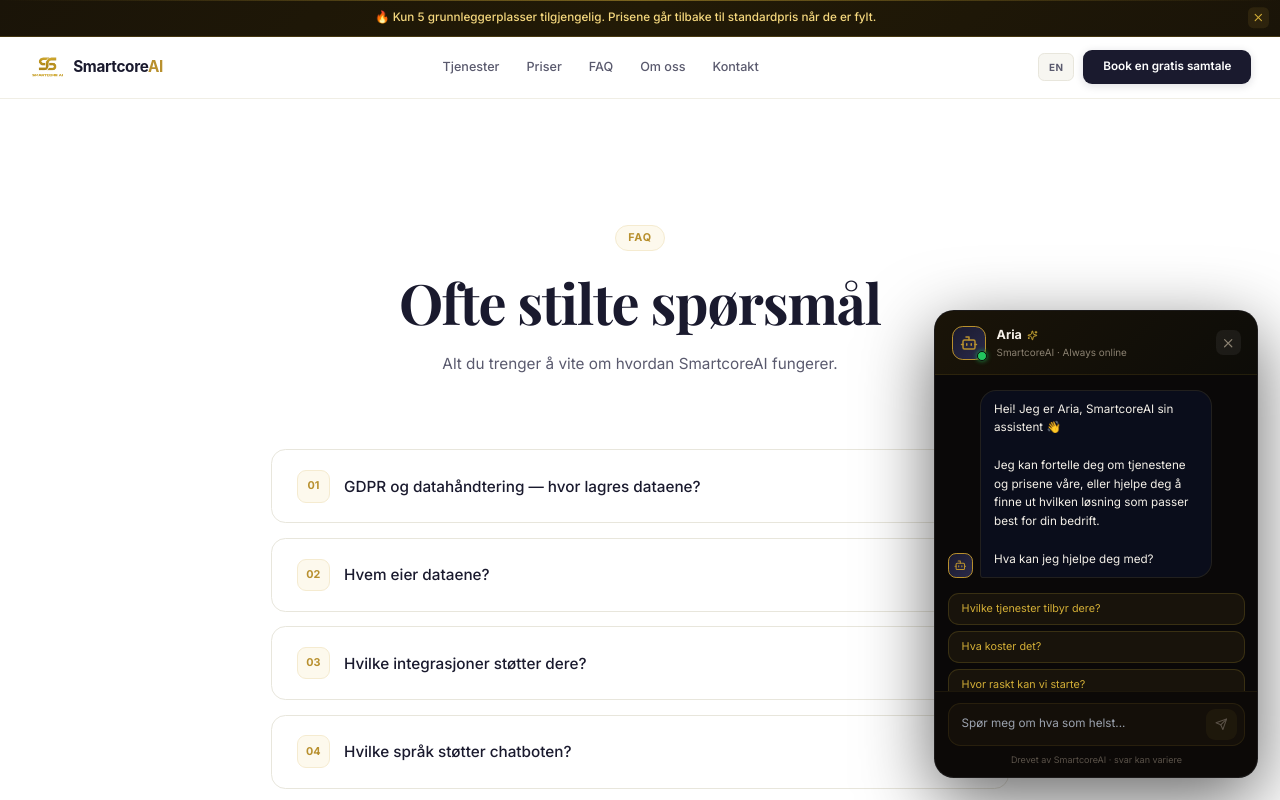
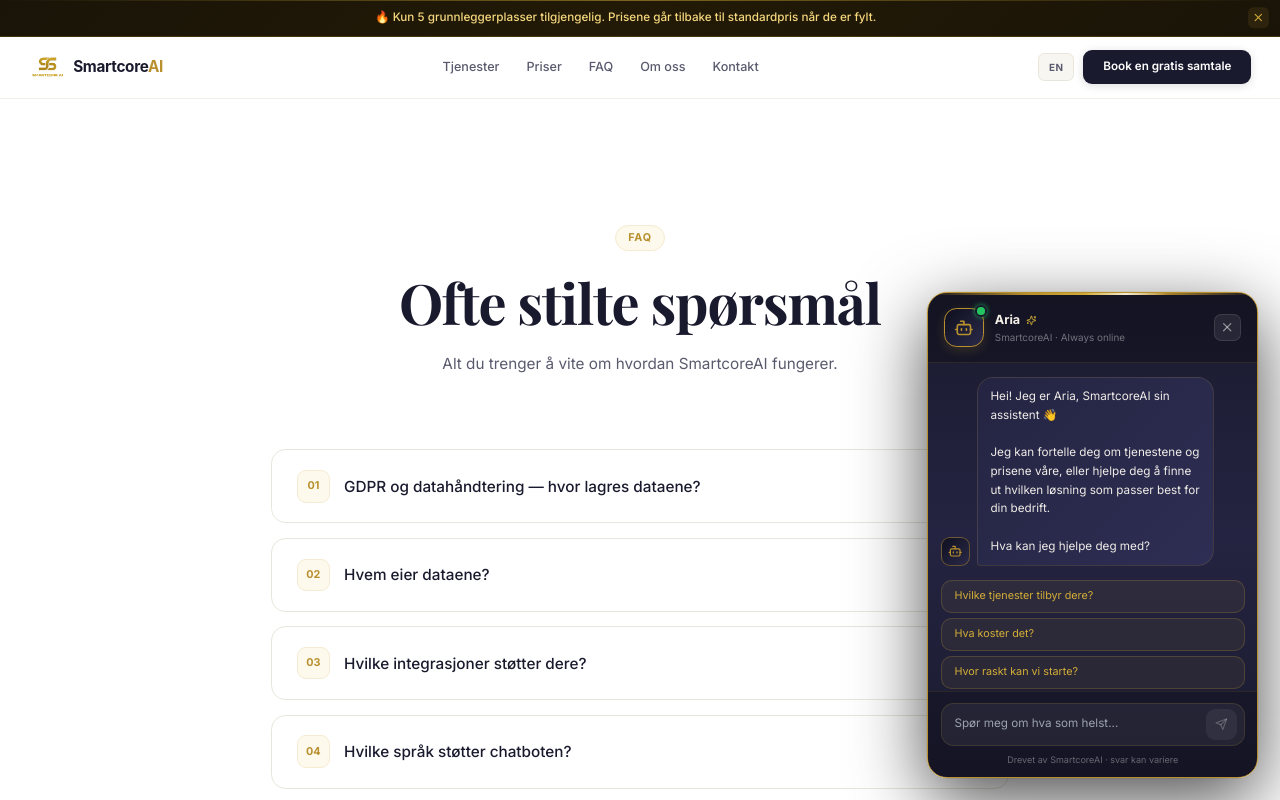
Before and after one commit to Smartcoreai/Smartcoreaimain, a Next.js app: page /faq in a window 1280 px wide. Both pictures are taken after a click on the button 1233 px from the left and 753 px from the top of the page. Shown: the top 800 px of the page. Built offline with nearby package versions, Linux system fonts and the light colour scheme; a web font is replaced by a local one.

Commit message:
redesign: Aria chatbot - blue navy theme with gold accents, outside green dot
Co-Authored-By: Claude Sonnet 4.6 <noreply@anthropic.com>

```diff
--- a/components/ChatWidget.tsx
+++ b/components/ChatWidget.tsx
@@ -77,31 +77,44 @@ export default function ChatWidget() {
         className="aria-chat-btn"
         style={{
           position: "fixed", bottom: 24, right: 24, zIndex: 9998,
-          width: 56, height: 56,
-          background: "linear-gradient(90deg, #1a1a2e 0%, #2a2a4a 50%, #1a1a2e 100%)",
+          width: 68, height: 68,
+          background: "linear-gradient(135deg, #1a1a2e 0%, #2a2a4a 50%, #1a1a2e 100%)",
           border: "1.5px solid #b8902e", borderRadius: "50%", cursor: "pointer",
           display: "flex", alignItems: "center", justifyContent: "center",
-          boxShadow: "0 8px 24px rgba(184,144,46,0.25), 0 0 0 1px rgba(184,144,46,0.3)",
+          boxShadow: "0 8px 28px rgba(184,144,46,0.30), 0 0 0 1px rgba(184,144,46,0.25)",
           transition: "transform 0.3s, box-shadow 0.3s, opacity 0.3s",
           transform: open ? "scale(0) rotate(90deg)" : "scale(1) rotate(0deg)",
           opacity: open ? 0 : 1,
           pointerEvents: open ? "none" : "auto",
-          overflow: "hidden",
+          overflow: "visible",
+          padding: 0,
         }}
       >
-        <MessageCircle size={24} color="#D4AF37" />
+        {/* Inner wrapper for shimmer (overflow: hidden scoped here) */}
         <div style={{
-          position: "absolute", top: 0, right: 0,
-          width: 14, height: 14, background: "#22c55e", borderRadius: "50%",
-          border: "2.5px solid #1a1a2e",
-          boxShadow: "0 0 0 0 rgba(34,197,94,0.6)",
+          position: "absolute", inset: 0, borderRadius: "50%",
+          overflow: "hidden", pointerEvents: "none",
+        }}>
+          <div className="aria-btn-shimmer" />
+        </div>
+
+        <MessageCircle size={28} color="#D4AF37" style={{ position: "relative", zIndex: 2 }} />
+
+        {/* Green online dot — outside the overflow:hidden wrapper */}
+        <div style={{
+          position: "absolute", top: -2, right: -2,
+          width: 16, height: 16, background: "#22c55e", borderRadius: "50%",
+          border: "2.5px solid #f7f6f1",
+          zIndex: 10,
           animation: "dot-pulse 2.5s ease-in-out infinite",
         }} />
+
         {pulseCount > 0 && (
           <div style={{
             position: "absolute", inset: -8, borderRadius: "50%",
             border: "2px solid rgba(212,175,55,0.5)",
             animation: "pulseRing 1.5s ease-out 3",
+            zIndex: 1,
           }} />
         )}
       </button>
@@ -109,37 +122,65 @@ export default function ChatWidget() {
       {/* Chat window */}
       <div className="chat-window" style={{
         position: "fixed", bottom: 24, right: 24, zIndex: 9999,
-        width: 360, display: "flex", flexDirection: "column",
-        background: "#0a0808", border: "1px solid rgba(255,255,255,0.08)",
-        borderRadius: 22, boxShadow: "0 24px 80px rgba(0,0,0,0.6)",
-        overflow: "hidden", height: 520,
+        width: 368, display: "flex", flexDirection: "column",
+        background: "linear-gradient(180deg, #1a1a2e 0%, #242442 50%, #1a1a2e 100%)",
+        border: "1.5px solid #b8902e",
+        borderRadius: 22,
+        boxShadow: "0 24px 80px rgba(0,0,0,0.7), 0 0 0 1px rgba(184,144,46,0.1)",
+        overflow: "hidden", height: 540,
         transition: "all 0.4s cubic-bezier(0.16, 1, 0.3, 1)",
         transform: open ? "scale(1) translateY(0)" : "scale(0.85) translateY(20px)",
         opacity: open ? 1 : 0,
         pointerEvents: open ? "auto" : "none",
         transformOrigin: "bottom right",
       }}>
+        {/* Shimmer stripe at top of widget */}
+        <div className="aria-widget-shimmer-stripe" />
+
         {/* Header */}
         <div style={{
           padding: "16px 18px", display: "flex", alignItems: "center", justifyContent: "space-between",
-          background: "linear-gradient(135deg, #1a1408, #0d0c08)",
-          borderBottom: "1px solid rgba(212,175,55,0.10)",
+          background: "rgba(0,0,0,0.25)",
+          borderBottom: "1px solid rgba(184,144,46,0.15)",
         }}>
           <div style={{ display: "flex", alignItems: "center", gap: 12 }}>
             <div style={{ position: "relative" }}>
-              <div style={{ width: 38, height: 38, borderRadius: 12, background: "linear-gradient(135deg, #1a1a2e, #2a2a4a)", border: "1.5px solid #b8902e", display: "flex", alignItems: "center", justifyContent: "center" }}>
-                <Bot size={20} color="#b8902e" />
+              {/* Header avatar */}
+              <div style={{
+                width: 44, height: 44, borderRadius: 14,
+                background: "linear-gradient(135deg, #0f0f1f, #2a2a4a)",
+                border: "1.5px solid #b8902e",
+                display: "flex", alignItems: "center", justifyContent: "center",
+                boxShadow: "0 4px 12px rgba(184,144,46,0.2)",
+              }}>
+                <Bot size={22} color="#b8902e" />
               </div>
-              <div style={{ position: "absolute", bottom: -1, right: -1, width: 11, height: 11, background: "#22c55e", borderRadius: "50%", border: "2px solid #0a0808", boxShadow: "0 0 6px rgba(34,197,94,0.8)" }} />
+              {/* Green dot outside avatar */}
+              <div style={{
+                position: "absolute", top: -3, right: -3,
+                width: 13, height: 13, background: "#22c55e", borderRadius: "50%",
+                border: "2.5px solid #1a1a2e",
+                boxShadow: "0 0 6px rgba(34,197,94,0.8)",
+              }} />
             </div>
             <div>
               <div style={{ fontSize: 14, fontWeight: 700, color: "#F5F0E8", display: "flex", alignItems: "center", gap: 6 }}>
                 Aria <Sparkles size={12} color="#D4AF37" />
               </div>
-              <div style={{ fontSize: 11, color: "#8A8070" }}>SmartcoreAI · Always online</div>
+              <div style={{ fontSize: 11, color: "rgba(255,255,255,0.40)" }}>SmartcoreAI · Always online</div>
             </div>
           </div>
-          <button onClick={() => setOpen(false)} style={{ background: "rgba(255,255,255,0.06)", border: "none", borderRadius: 8, padding: "6px", color: "#8A8070", cursor: "pointer", display: "flex", alignItems: "center", justifyContent: "center" }}>
+          <button
+            onClick={() => setOpen(false)}
+            style={{
+              background: "rgba(255,255,255,0.08)", border: "1px solid rgba(255,255,255,0.10)",
+              borderRadius: 8, padding: "6px", color: "rgba(255,255,255,0.50)",
+              cursor: "pointer", display: "flex", alignItems: "center", justifyContent: "center",
+              transition: "background 0.2s",
+            }}
+            onMouseEnter={e => { (e.currentTarget as HTMLElement).style.background = "rgba(255,255,255,0.14)"; }}
+            onMouseLeave={e => { (e.currentTarget as HTMLElement).style.background = "rgba(255,255,255,0.08)"; }}
+          >
             <X size={16} />
           </button>
         </div>
@@ -149,16 +190,24 @@ export default function ChatWidget() {
           {messages.map((m, i) => (
             <div key={i} style={{ display: "flex", justifyContent: m.role === "user" ? "flex-end" : "flex-start", gap: 8, alignItems: "flex-end" }}>
               {m.role === "assistant" && (
-                <div style={{ width: 28, height: 28, borderRadius: 9, background: "linear-gradient(135deg, #1a1a2e, #2a2a4a)", border: "1.5px solid #b8902e", display: "flex", alignItems: "center", justifyContent: "center", flexShrink: 0 }}>
-                  <Bot size={14} color="#b8902e" />
+                <div style={{
+                  width: 32, height: 32, borderRadius: 10,
+                  background: "linear-gradient(135deg, #0f0f1f, #2a2a4a)",
+                  border: "1.5px solid rgba(184,144,46,0.5)",
+                  display: "flex", alignItems: "center", justifyContent: "center", flexShrink: 0,
+                }}>
+                  <Bot size={16} color="#b8902e" />
                 </div>
               )}
               <div className="chat-bubble" style={{
                 padding: "10px 14px",
                 borderRadius: m.role === "user" ? "18px 18px 4px 18px" : "18px 18px 18px 4px",
-                background: m.role === "user" ? "linear-gradient(135deg,#B8960C,#D4AF37)" : "rgba(10,15,30,0.9)",
-                border: m.role === "assistant" ? "1px solid rgba(212,175,55,0.12)" : "none",
-                fontSize: 13, color: m.role === "user" ? "#1A1A1A" : "#F5F0E8", maxWidth: "78%", lineHeight: 1.6,
+                background: m.role === "user"
+                  ? "linear-gradient(135deg, #B8960C, #D4AF37)"
+                  : "linear-gradient(135deg, #242442, #2e2e54)",
+                border: m.role === "assistant" ? "1px solid rgba(184,144,46,0.18)" : "none",
+                fontSize: 13, color: m.role === "user" ? "#1A1A1A" : "#F0EDE8",
+                maxWidth: "78%", lineHeight: 1.6,
                 whiteSpace: "pre-wrap", wordBreak: "break-word", overflowWrap: "break-word",
               }}>{m.content}</div>
             </div>
@@ -166,10 +215,20 @@ export default function ChatWidget() {
 
           {loading && (
             <div style={{ display: "flex", alignItems: "flex-end", gap: 8 }}>
-              <div style={{ width: 28, height: 28, borderRadius: 9, background: "linear-gradient(135deg, #1a1a2e, #2a2a4a)", border: "1.5px solid #b8902e", display: "flex", alignItems: "center", justifyContent: "center" }}>
-                <Bot size={14} color="#b8902e" />
+              <div style={{
+                width: 32, height: 32, borderRadius: 10,
+                background: "linear-gradient(135deg, #0f0f1f, #2a2a4a)",
+                border: "1.5px solid rgba(184,144,46,0.5)",
+                display: "flex", alignItems: "center", justifyContent: "center",
+              }}>
+                <Bot size={16} color="#b8902e" />
               </div>
-              <div style={{ padding: "12px 16px", borderRadius: "18px 18px 18px 4px", background: "rgba(10,15,30,0.9)", border: "1px solid rgba(212,175,55,0.12)", display: "flex", gap: 4, alignItems: "center" }}>
+              <div style={{
+                padding: "12px 16px", borderRadius: "18px 18px 18px 4px",
+                background: "linear-gradient(135deg, #242442, #2e2e54)",
+                border: "1px solid rgba(184,144,46,0.18)",
+                display: "flex", gap: 4, alignItems: "center",
+              }}>
                 {[0, 1, 2].map(j => (
                   <div key={j} style={{ width: 5, height: 5, borderRadius: "50%", background: "#D4AF37", animation: `blink 1.2s ${j * 0.2}s step-end infinite` }} />
                 ))}
@@ -182,10 +241,10 @@ export default function ChatWidget() {
               {t.chat.quickReplies.map(q => (
                 <button key={q} onClick={() => send(q)} style={{
                   padding: "8px 14px", textAlign: "left", fontSize: 12, color: "#D4AF37",
-                  background: "rgba(212,175,55,0.07)", border: "1px solid rgba(212,175,55,0.18)",
+                  background: "rgba(212,175,55,0.07)", border: "1px solid rgba(212,175,55,0.20)",
                   borderRadius: 12, cursor: "pointer", fontFamily: "inherit", transition: "all 0.2s",
                 }}
-                onMouseEnter={e => { (e.currentTarget as HTMLElement).style.background = "rgba(212,175,55,0.14)"; }}
+                onMouseEnter={e => { (e.currentTarget as HTMLElement).style.background = "rgba(212,175,55,0.15)"; }}
                 onMouseLeave={e => { (e.currentTarget as HTMLElement).style.background = "rgba(212,175,55,0.07)"; }}
                 >{q}</button>
               ))}
@@ -196,29 +255,44 @@ export default function ChatWidget() {
         </div>
 
         {/* Input */}
-        <div style={{ padding: "12px 14px", borderTop: "1px solid rgba(212,175,55,0.08)", background: "rgba(212,175,55,0.01)" }}>
-          <div style={{ display: "flex", gap: 8, alignItems: "center", background: "rgba(212,175,55,0.04)", border: "1px solid rgba(212,175,55,0.10)", borderRadius: 14, padding: "6px 8px 6px 14px" }}>
+        <div style={{
+          padding: "12px 14px",
+          borderTop: "1px solid rgba(184,144,46,0.12)",
+          background: "rgba(0,0,0,0.20)",
+        }}>
+          <div style={{
+            display: "flex", gap: 8, alignItems: "center",
+            background: "rgba(255,255,255,0.06)",
+            border: "1px solid rgba(184,144,46,0.18)",
+            borderRadius: 14, padding: "6px 8px 6px 14px",
+          }}>
             <input
               ref={inputRef}
               value={input}
               onChange={e => setInput(e.target.value)}
               onKeyDown={e => e.key === "Enter" && !e.shiftKey && send()}
               placeholder={t.chat.placeholder}
-              style={{ flex: 1, background: "transparent", border: "none", outline: "none", fontSize: 13, color: "#F5F0E8", fontFamily: "inherit" }}
+              style={{
+                flex: 1, background: "transparent", border: "none", outline: "none",
+                fontSize: 13, color: "#F5F0E8", fontFamily: "inherit",
+              }}
             />
             <button
               onClick={() => send()}
               disabled={!input.trim() || loading}
               style={{
-                width: 34, height: 34, borderRadius: 10, border: "none", cursor: input.trim() ? "pointer" : "not-allowed",
-                background: input.trim() ? "linear-gradient(135deg,#B8960C,#D4AF37)" : "rgba(212,175,55,0.06)",
+                width: 34, height: 34, borderRadius: 10, border: "none",
+                cursor: input.trim() ? "pointer" : "not-allowed",
+                background: input.trim()
+                  ? "linear-gradient(135deg, #B8960C, #D4AF37)"
+                  : "rgba(255,255,255,0.06)",
                 display: "flex", alignItems: "center", justifyContent: "center",
                 transition: "all 0.2s", flexShrink: 0,
               }}>
-              <Send size={14} color={input.trim() ? "#1A1A1A" : "#5A5248"} />
+              <Send size={14} color={input.trim() ? "#1A1A1A" : "rgba(255,255,255,0.25)"} />
             </button>
           </div>
-          <div style={{ textAlign: "center", marginTop: 8, fontSize: 10, color: "#5A5248" }}>
+          <div style={{ textAlign: "center", marginTop: 8, fontSize: 10, color: "rgba(255,255,255,0.35)" }}>
             {t.chat.poweredBy}
           </div>
         </div>
@@ -233,21 +307,52 @@ export default function ChatWidget() {
           100% { box-shadow: 0 0 0 0   rgba(34,197,94,0);   }
         }
         @keyframes aria-shimmer { 0% { left: -100%; } 100% { left: 100%; } }
-        .aria-chat-btn::before {
-          content: '';
+        @keyframes aria-widget-shimmer {
+          0%   { transform: translateX(-100%); }
+          100% { transform: translateX(400%); }
+        }
+
+        /* Shimmer stripe on the floating button (inside inner wrapper) */
+        .aria-btn-shimmer {
           position: absolute;
           top: 0; left: -100%;
           width: 100%; height: 100%;
-          background: linear-gradient(90deg, transparent, rgba(184,144,46,0.4), transparent);
-          animation: aria-shimmer 4s infinite;
+          background: linear-gradient(90deg, transparent, rgba(212,175,55,0.45), transparent);
+          animation: aria-shimmer 3.5s infinite;
           pointer-events: none;
         }
+
+        /* Gold shimmer stripe at top of widget */
+        .aria-widget-shimmer-stripe {
+          position: absolute;
+          top: 0; left: 0; right: 0;
+          height: 2px;
+          background: linear-gradient(90deg, transparent 0%, #b8902e 30%, #D4AF37 50%, #b8902e 70%, transparent 100%);
+          overflow: hidden;
+          z-index: 5;
+        }
+        .aria-widget-shimmer-stripe::after {
+          content: '';
+          position: absolute;
+          top: 0; left: 0;
+          width: 25%; height: 100%;
+          background: linear-gradient(90deg, transparent, rgba(255,255,255,0.8), transparent);
+          animation: aria-widget-shimmer 3s 1s ease-in-out infinite;
+        }
+
         .aria-chat-btn:hover {
-          transform: scale(1.05) !important;
-          box-shadow: 0 12px 32px rgba(184,144,46,0.4), 0 0 0 2px rgba(184,144,46,0.5) !important;
+          transform: scale(1.06) !important;
+          box-shadow: 0 12px 36px rgba(184,144,46,0.45), 0 0 0 2px rgba(184,144,46,0.5) !important;
         }
+
+        /* Scrollbar styling for messages */
+        .chat-messages::-webkit-scrollbar { width: 4px; }
+        .chat-messages::-webkit-scrollbar-track { background: transparent; }
+        .chat-messages::-webkit-scrollbar-thumb { background: rgba(184,144,46,0.3); border-radius: 2px; }
+
         @media (prefers-reduced-motion: reduce) {
-          .aria-chat-btn::before { animation: none; }
+          .aria-btn-shimmer { animation: none; }
+          .aria-widget-shimmer-stripe::after { animation: none; }
           @keyframes dot-pulse { 0%, 100% { box-shadow: none; } }
         }
         @media (max-width: 480px) {
```
